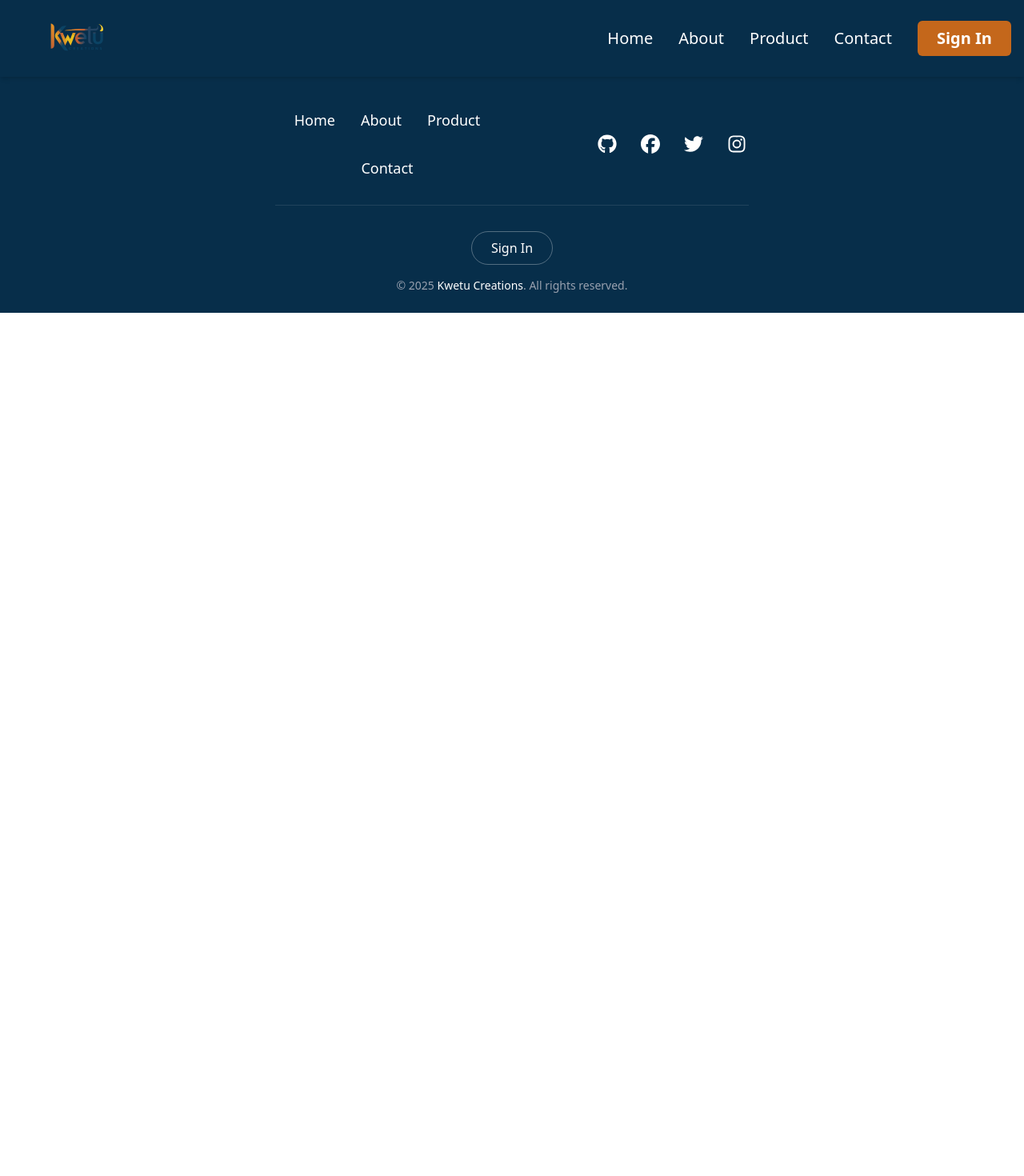
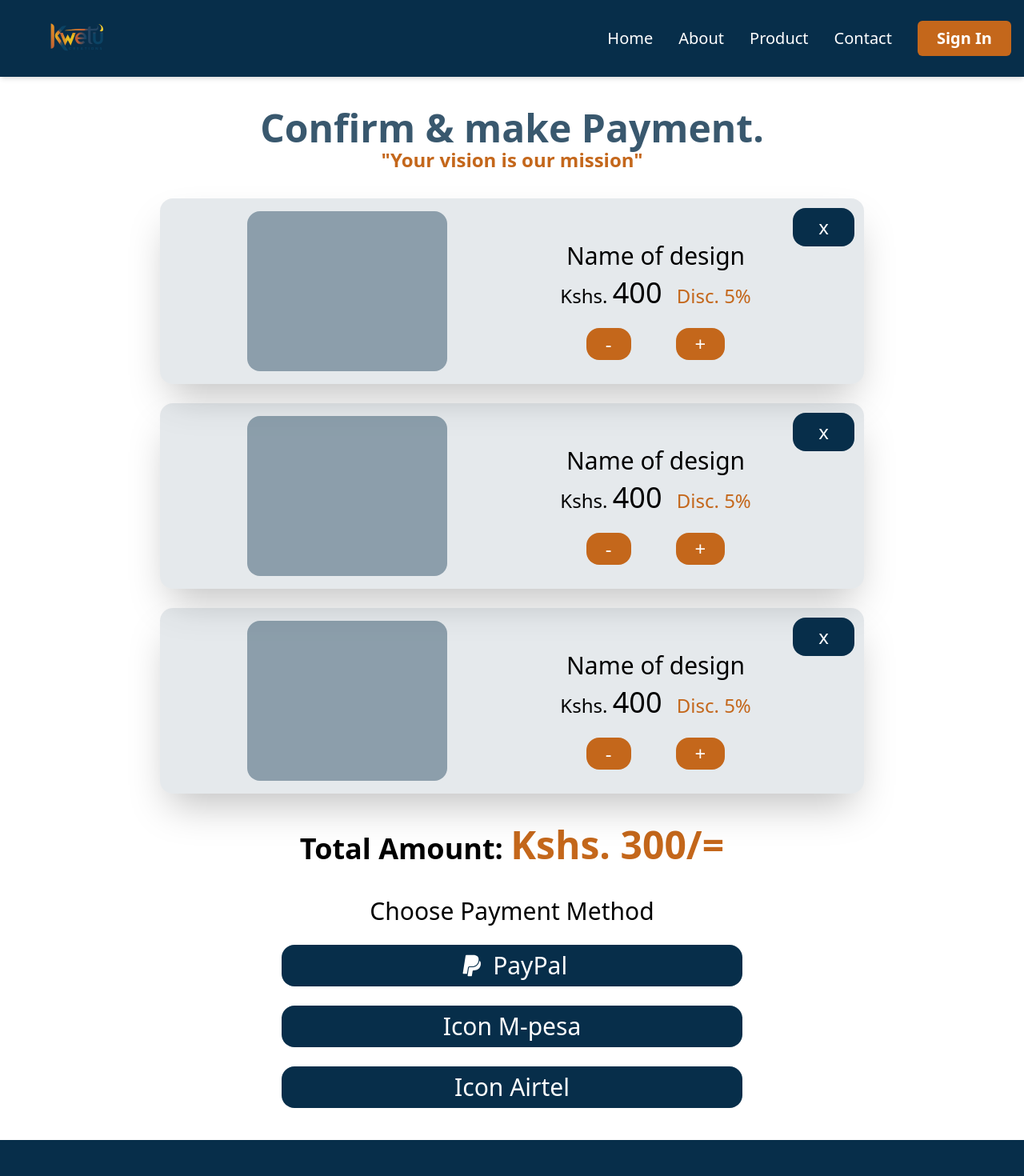
Before and after one commit to Harri254/kwetu_creations, a React (Vite) app: page /cart in a window 1280 px wide. Shown: the top 1470 px of the page at 80% size. Before the commit the page ends 800 px from the top, so only its background shows below. Built offline with nearby package versions, Linux system fonts and the light colour scheme.

Commit message:
Add new componet for cart

```diff
--- a/src/App.jsx
+++ b/src/App.jsx
@@ -10,6 +10,7 @@ import LogIn from './pages/LogIn.jsx'
 import CreateAccount from './pages/CraeteAccount.jsx'
 import Owner from './pages/Owner.jsx'
 import Header from './layout/Header.jsx'
+import Cart from './pages/Cart.jsx'
 
 
 
@@ -27,6 +28,7 @@ function App() {
         <Route path='/createAccount' element={<CreateAccount/>}></Route>
         <Route path='/about' element={<About/>}></Route>
         <Route path='/contact' element={<Contact/>}></Route>
+        <Route path='/cart' element={<Cart/>}></Route>
       </Routes>
       <Footer/>
     </BrowserRouter>
--- a/src/pages/About.jsx
+++ b/src/pages/About.jsx
@@ -1,4 +1,5 @@
 function About() {
+
   return (
     <section className="bg-white py-12 md:py-20 px-6">
       {/* Container to keep content centered and readable */}
--- /dev/null
+++ b/src/pages/Cart.jsx
@@ -0,0 +1,92 @@
+import { faPaypal } from "@fortawesome/free-brands-svg-icons/faPaypal";
+import { FontAwesomeIcon } from "@fortawesome/react-fontawesome";
+import { useState } from "react";
+
+
+function Cart(){
+    const {itemsCount, setItemsCount} = useState(1);
+
+    let increaseItemCount = function (e){
+        let count = e.target.value + 1;
+        setItemsCount(count);
+    }
+    let decreaseItemCount = function (e){
+        if(e.target.value < 1){
+            setItemsCount(1)
+        }
+        setItemsCount(e.target.value +1);
+    }
+
+    return(
+        <div className="w-screen flex flex-col justify-center items-center text-center">
+            <h2 className="my-10 text-3xl text-primary/80 font-extrabold mb-0 md:text-4xl lg:text-5xl">Confirm & make Payment.</h2>
+            <p className="m-0 p-0 text-2xl text-secondary font-bold">"Your vision is our mission"</p>
+            <div className="mt-8 flex flex-col gap-6">
+                <div className="flex flex-col md:flex-row p-4 gap-4 rounded-2xl bg-primary/10 relative md:w-[55rem] justify-evenly shadow-2xl w-fit">
+                    <div className="w-[250px] h-[200px] bg-primary/40 rounded-2xl md:ml-[-2em]"></div>
+                    <div className="flex flex-col items-center justify-center gap-6 text-2xl mt-1 md:mt-6">
+                        <div className="">
+                            <h3 className="font-medium text-2xl md:text-3xl mb-2">Name of design</h3>
+                            <p className="font-medium">Kshs. <span className="text-2xl md:text-4xl">400</span>  <span className="ml-3 text-secondary">Disc. <span >5%</span></span> </p>
+                        </div>
+                        <div className="flex gap-3 text-tertiary items-center">
+                            <button className=" bg-secondary rounded-2xl px-6 py-1" onClick={decreaseItemCount}>-</button>
+                            <p className="font-bold text-primary mx-4 text-4xl">{itemsCount}</p>
+                            <button className="bg-secondary rounded-2xl px-6 py-1" onClick={increaseItemCount}>+</button>
+                        </div>
+                    </div>
+                    <button className="bg-primary absolute text-white text-2xl px-8 py-2 rounded-2xl right-3 top-3">x</button>
+                </div>
+                <div className="flex flex-col md:flex-row p-4 gap-4 rounded-2xl bg-primary/10 relative md:w-[55rem] justify-evenly shadow-2xl w-fit">
+                    <div className="w-[250px] h-[200px] bg-primary/40 rounded-2xl md:ml-[-2em]"></div>
+                    <div className="flex flex-col items-center justify-center gap-6 text-2xl mt-1 md:mt-6">
+                        <div className="">
+                            <h3 className="font-medium text-2xl md:text-3xl mb-2">Name of design</h3>
+                            <p className="font-medium">Kshs. <span className="text-2xl md:text-4xl">400</span>  <span className="ml-3 text-secondary">Disc. <span >5%</span></span> </p>
+                        </div>
+                        <div className="flex gap-3 text-tertiary items-center">
+                            <button className=" bg-secondary rounded-2xl px-6 py-1" onClick={decreaseItemCount}>-</button>
+                            <p className="font-bold text-primary mx-4 text-4xl">{itemsCount}</p>
+                            <button className="bg-secondary rounded-2xl px-6 py-1" onClick={increaseItemCount}>+</button>
+                        </div>
+                    </div>
+                    <button className="bg-primary absolute text-white text-2xl px-8 py-2 rounded-2xl right-3 top-3">x</button>
+                </div>
+                <div className="flex flex-col md:flex-row p-4 gap-4 rounded-2xl bg-primary/10 relative md:w-[55rem] justify-evenly shadow-2xl w-fit">
+                    <div className="w-[250px] h-[200px] bg-primary/40 rounded-2xl md:ml-[-2em]"></div>
+                    <div className="flex flex-col items-center justify-center gap-6 text-2xl mt-1 md:mt-6">
+                        <div className="">
+                            <h3 className="font-medium text-2xl md:text-3xl mb-2">Name of design</h3>
+                            <p className="font-medium">Kshs. <span className="text-2xl md:text-4xl">400</span>  <span className="ml-3 text-secondary">Disc. <span >5%</span></span> </p>
+                        </div>
+                        <div className="flex gap-3 text-tertiary items-center">
+                            <button className=" bg-secondary rounded-2xl px-6 py-1" onClick={decreaseItemCount}>-</button>
+                            <p className="font-bold text-primary mx-4 text-4xl">{itemsCount}</p>
+                            <button className="bg-secondary rounded-2xl px-6 py-1" onClick={increaseItemCount}>+</button>
+                        </div>
+                    </div>
+                    <button className="bg-primary absolute text-white text-2xl px-8 py-2 rounded-2xl right-3 top-3">x</button>
+                </div>
+            </div>
+            <div className="text-2xl md:text-4xl flex flex-col gap-3 mt-6 md:mt-10">
+                <p className="font-bold">Total Amount: <span className="text-secondary md:text-5xl">Kshs. 300/=</span></p>
+            </div>
+            <div className="flex flex-col text-2xl md:text-3xl gap-6 my-10 w-xl items-center">
+                <p className="">Choose Payment Method</p>
+                <button className="text-tertiary bg-primary hover:bg-secondary py-2 px-6 rounded-2xl w-[15rem] md:w-xl">
+                    <FontAwesomeIcon icon={faPaypal} /> PayPal
+                </button>
+                <button className="text-tertiary bg-primary hover:bg-secondary py-2 px-6 rounded-2xl w-[15rem] md:w-xl">
+                    <span>Icon</span> M-pesa
+                </button>
+                <button className="text-tertiary bg-primary hover:bg-secondary py-2 px-6 rounded-2xl w-[15rem] md:w-xl">
+                    <span>Icon</span> Airtel
+                </button>
+
+            </div>
+
+        </div>
+    )
+}
+
+export default Cart;
--- a/src/pages/Product.jsx
+++ b/src/pages/Product.jsx
@@ -76,7 +76,7 @@ function Product() {
               <div className="flex items-center justify-between mt-auto">
                 <span className="text-2xl font-extrabold text-primary">
                   <span className="text-sm font-normal text-gray-400 mr-1">KES</span>
-                  {product.price}
+                  {product.price}/=
                 </span>
 
                 <button className="bg-primary text-white p-3 rounded-xl hover:bg-secondary transition-colors shadow-md shadow-primary/10">
```
